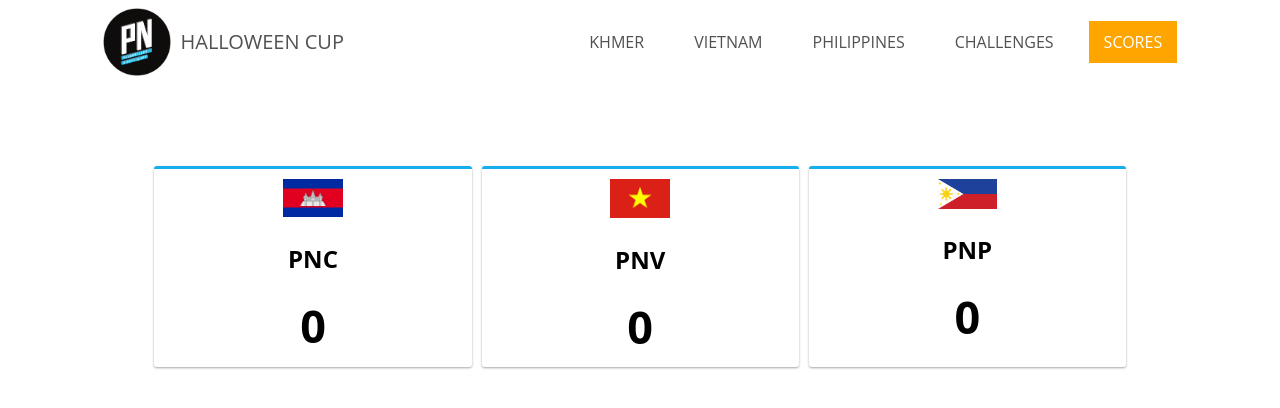
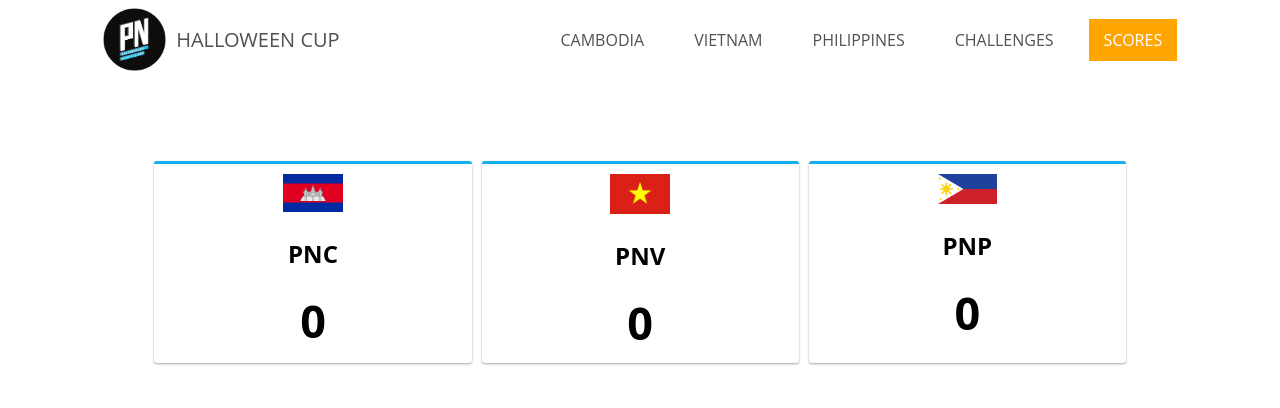
Before and after one commit to radytrainer/halloween-cup, a plain HTML site: page pages/scores.html in a window 1280 px wide. Drawn offline with Linux system fonts and the light colour scheme.

Commit message:
UPDATE WORD

```diff
--- a/pages/scores.html
+++ b/pages/scores.html
@@ -16,7 +16,7 @@
             <img src="../images/pn-logo.png" alt="" class="logo-img">
         </a>
         <div class="menu">
-            <a href="../index.html">KHMER</a>
+            <a href="../index.html">CAMBODIA</a>
             <a href="vietnam.html" >VIETNAM</a>
             <a href="philippines.html" >PHILIPPINES</a>
             <a href="challenge.html">CHALLENGES</a>
```
Also changed, not shown: index.html (+1 -1 lines), pages/challenge.html (+1 -1 lines), pages/philippines.html (+1 -1 lines), pages/vietnam.html (+1 -1 lines).
